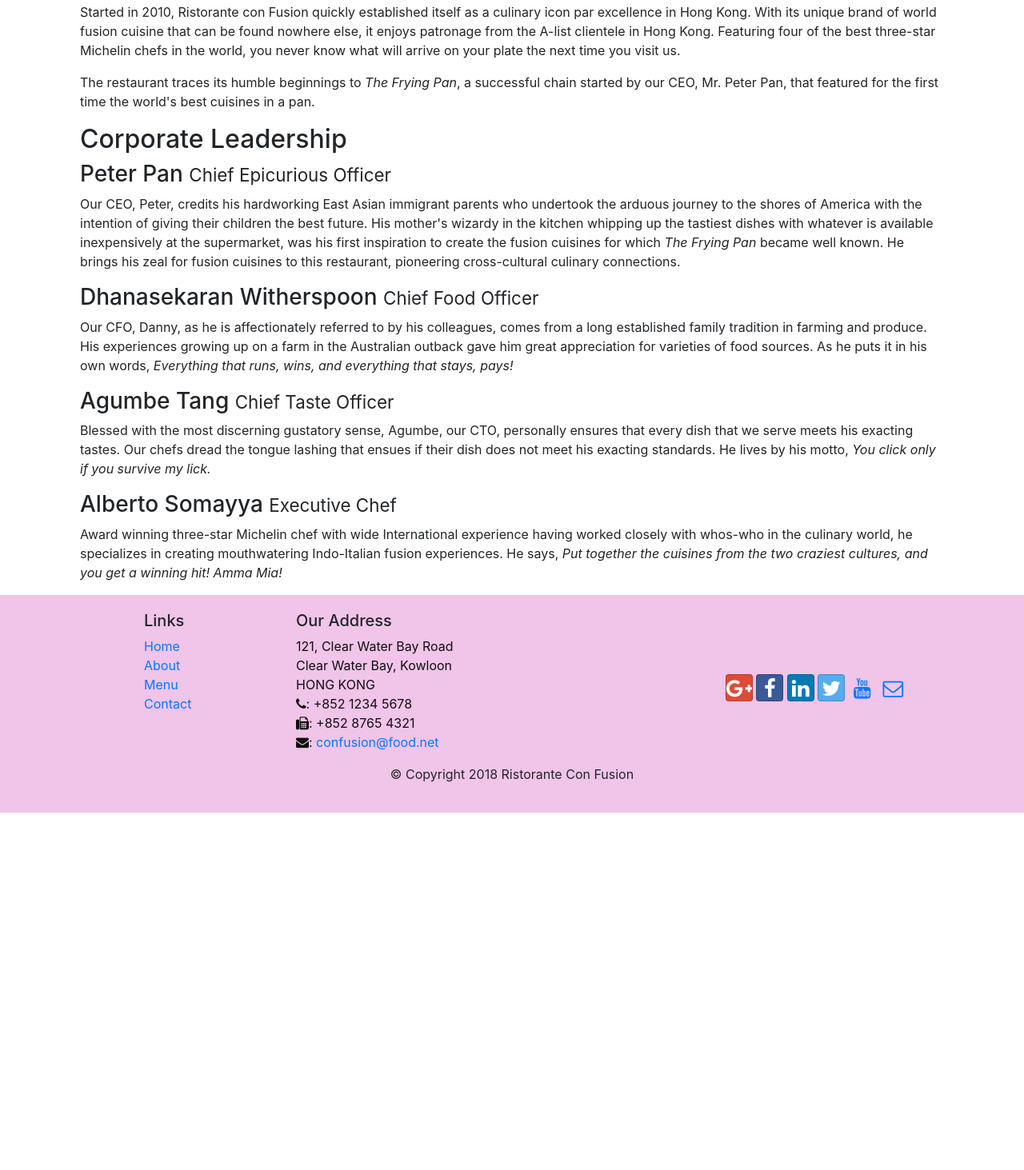
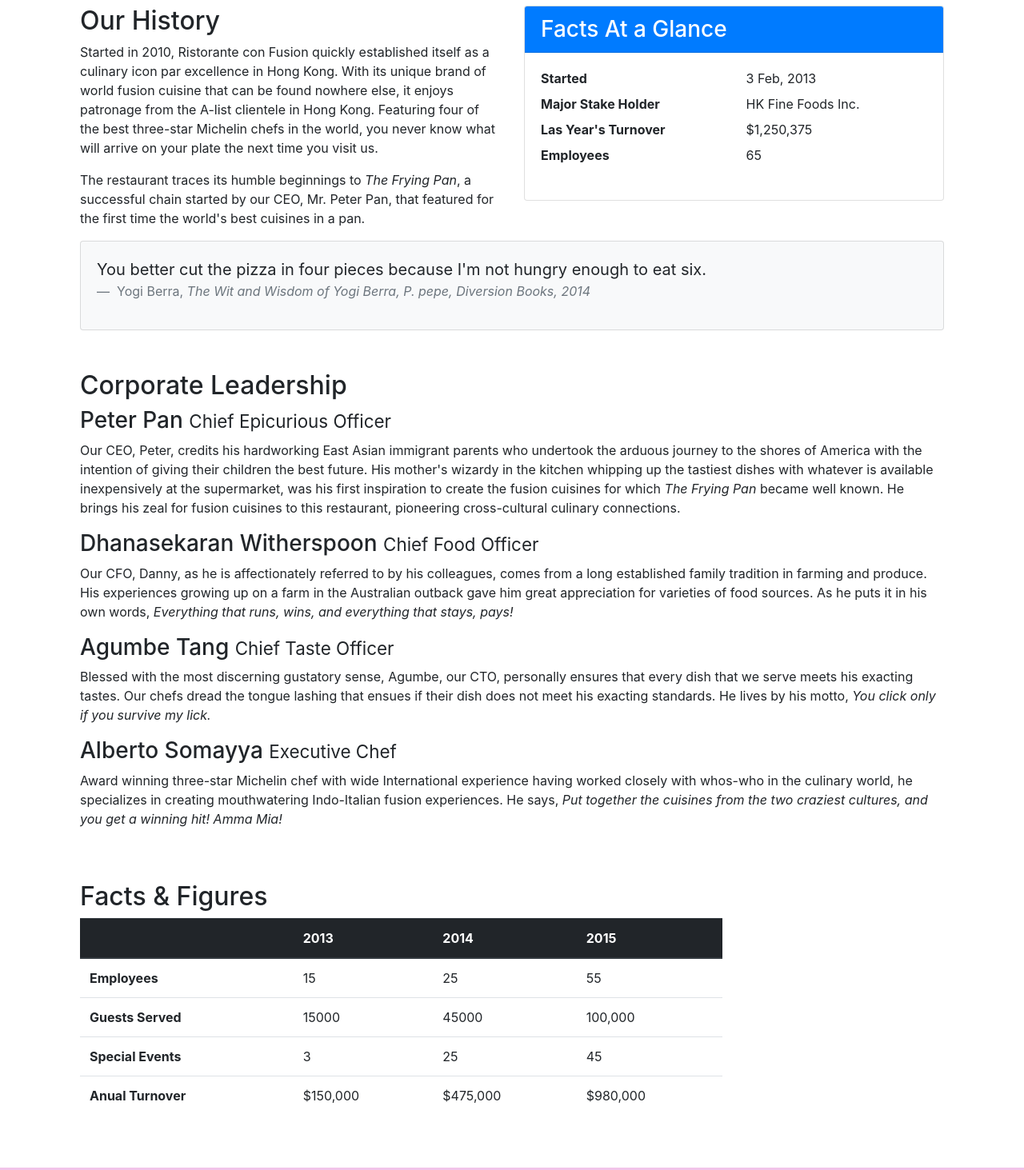
Before and after one commit to arianseyedi/webtest, a website: page aboutus.html in a window 1280 px wide. Shown: the part 528-1991 px from the top of the page at 80% size. Before the commit the page ends 1544 px from the top, so only its background shows below. Drawn offline with nearby package versions, Linux system fonts and the light colour scheme.

Commit message:
Add cards and table to aboutus page.

```diff
--- a/aboutus.html
+++ b/aboutus.html
@@ -60,13 +60,41 @@
         </div>
       </div>
 
-      <div>
-        <div class="col-12 col-sm-12">
+      <div class="row row-content">
+        <div class="col-sm-6">
           <h2>Our History</h2>
           <p>Started in 2010, Ristorante con Fusion quickly established itself as a culinary icon par excellence in Hong Kong. With its unique brand of world fusion cuisine that can be found nowhere else, it enjoys patronage from the A-list clientele in Hong Kong.  Featuring four of the best three-star Michelin chefs in the world, you never know what will arrive on your plate the next time you visit us.</p>
           <p>The restaurant traces its humble beginnings to <em>The Frying Pan</em>, a successful chain started by our CEO, Mr. Peter Pan, that featured for the first time the world's best cuisines in a pan.</p>
         </div>
-        <div>
+        <div class="col-sm">
+          <div class="card">
+            <h3 class="card-header bg-primary text-white">Facts At a Glance</h3>
+            <div class="card-body">
+              <dl class="row">
+                <dt class="col-6">Started</dt>
+                <dd class="col-6">3 Feb, 2013</dd>
+                <dt class="col-6">Major Stake Holder</dt>
+                <dd class="col-6">HK Fine Foods Inc.</dd>
+                <dt class="col-6">Las Year's Turnover</dt>
+                <dd class="col-6">$1,250,375</dd>
+                <dt class="col-6">Employees</dt>
+                <dd class="col-6">65</dd>
+              </dl>
+            </div>
+          </div>
+        </div>
+        <div class="col-12">
+          <div class="card card-body bg-light">
+            <blockquote class="blockquote">
+              <p class="mb-0">You better cut the pizza in four pieces because
+                I'm not hungry enough to eat six.
+              </p>
+              <footer class="blockquote-footer">
+                  Yogi Berra, <cite title="Source Title">The Wit and Wisdom of
+                     Yogi Berra, P. pepe, Diversion Books, 2014</cite>
+              </footer>
+            </blockquote>
+          </div>
         </div>
       </div>
 
@@ -92,7 +120,57 @@
           </div>
         </div>
       </div>
+      <div class="row row-content">
+        <div class="col-12 col-sm-9">
+          <h2>Facts &amp; Figures</h2>
+          <div class="table-responsive">
+            <table class="table table-stripped">
+              <thead class="thead-dark">
+                <tr>
+                  <th>&nbsp;</th>
+                  <th>2013</th>
+                  <th>2014</th>
+                  <th>2015</th>
+                </tr>
+              </thead>
+              <tbody>
+                <tr>
+                  <th>Employees</th>
+                  <td>15</td>
+                  <td>25</td>
+                  <td>55</td>
+                </tr>
+                <tr>
+                  <th>Guests Served</th>
+                  <td>15000</td>
+                  <td>45000</td>
+                  <td>100,000</td>
+                </tr>
+                <tr>
+                  <th>Special Events</th>
+                  <td>3</td>
+                  <td>25</td>
+                  <td>45</td>
+                </tr>
+                <tr>
+                  <th>Anual Turnover</th>
+                  <td>$150,000</td>
+                  <td>$475,000</td>
+                  <td>$980,000</td>
+                </tr>
 
+              </tbody>
+            </table>
+          </div>
+        </div>
+        <!--- Add Bootstrap Card here ---->
+        <div class="col-12 col-sm-3">
+
+
+
+        <!--- Bootstrap Card ends here-->
+        </div>
+      </div>
     </div>
 
     <footer class="footer">
--- a/notes.txt
+++ b/notes.txt
@@ -20,4 +20,8 @@ Icon Fonts: (i.e. simple graphics)
 can be styled just like texts (scale, color, font, etc.)
 download FontAwesome and bootstrap-social
 _______________________________________________________
-Buttons:
+Buttons and forms
+
+_______________________________________________________
+Tables:
+use of bootstrap tables/cards to display table content.
```
